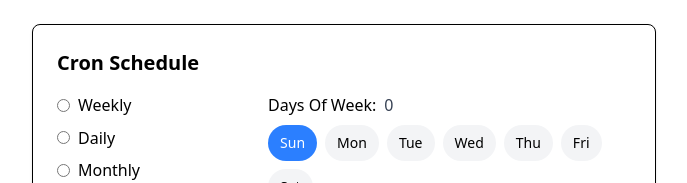
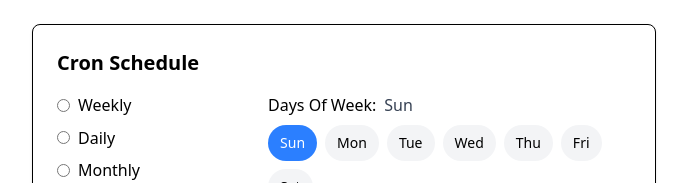
Before and after one commit to hesamzkr/cron-schedule-editor, a React (Vite) app: page / in a window 1280 px wide. Both pictures are taken after a click on the button "Sun". Shown: the top 183 px of the page, without its empty margins (296-983 px from the left). Built offline with nearby package versions, Linux system fonts and the light colour scheme.

Commit message:
show weekday preview as names

```diff
--- a/src/components/inputs/WeekDayInput.tsx
+++ b/src/components/inputs/WeekDayInput.tsx
@@ -17,12 +17,16 @@ function WeekDayInput() {
     toggleWeekDay(dayIndex);
   };
 
+  const getSelectedDayNames = () => {
+    return weekDays.map((index) => allWeekDays[index].slice(0, 3)).join(", ");
+  };
+
   return (
     <div className="flex flex-col gap-2">
       <div className="flex items-center gap-2">
         <span>Days Of Week:</span>
         {weekDays.length === 0 && <span className="text-gray-500">Every day</span>}
-        {weekDays.length > 0 && <span className="text-gray-700">{weekDays.join(", ")}</span>}
+        {weekDays.length > 0 && <span className="text-gray-700">{getSelectedDayNames()}</span>}
       </div>
       <div className="flex flex-wrap gap-2">
         {allWeekDays.map((day, index) => (
```
